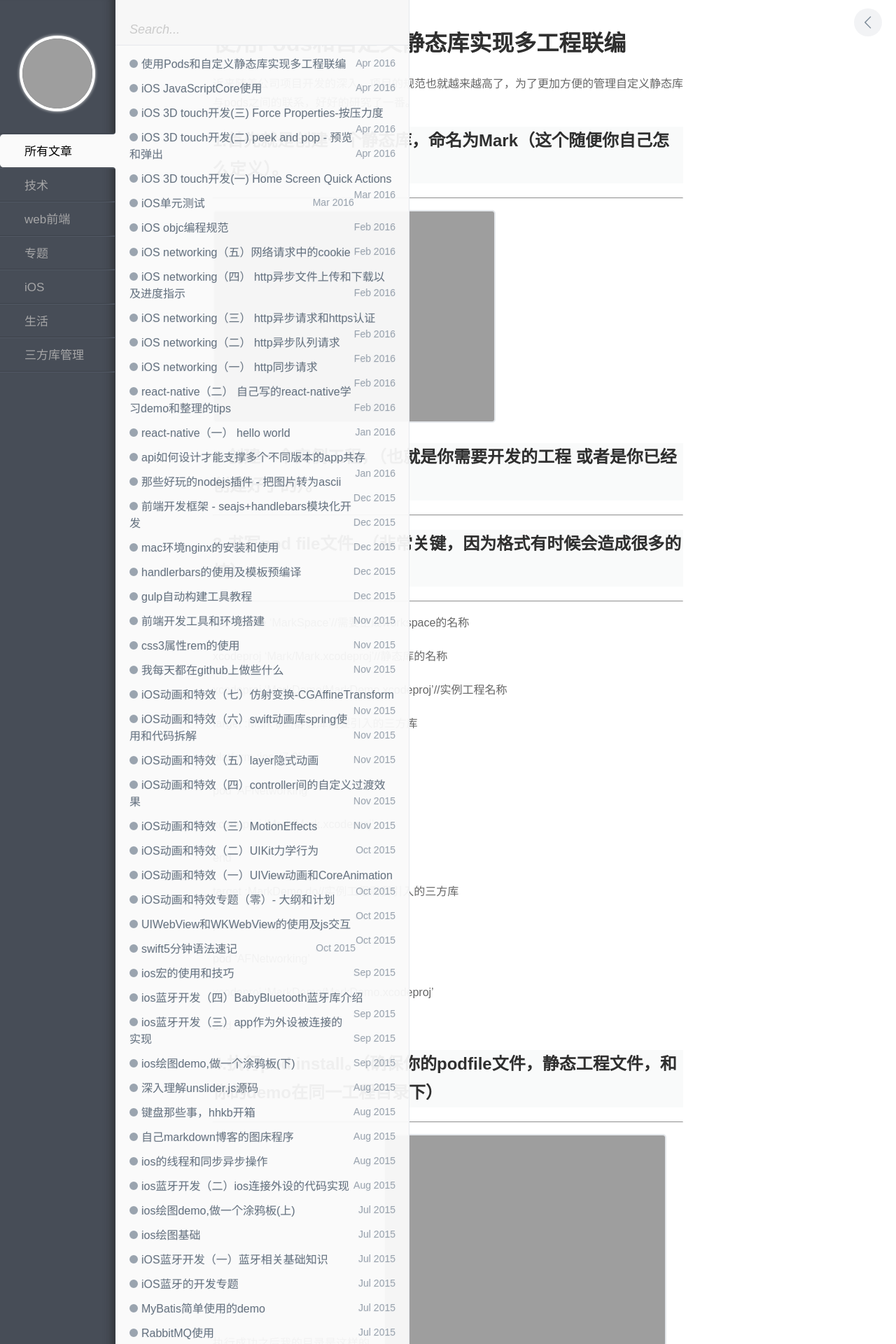
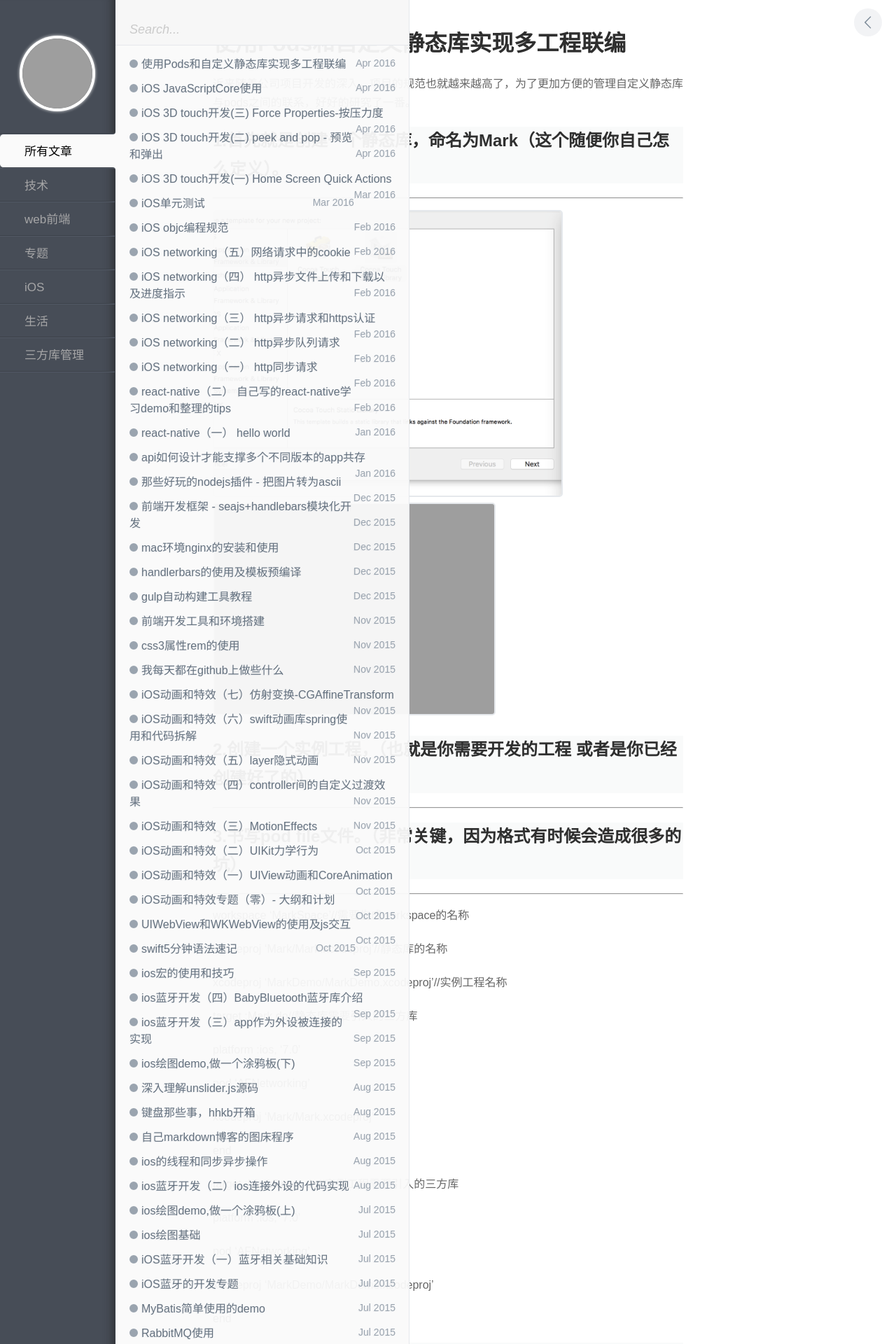
Before and after one commit to leonyue/leonyue.github.io, a Jekyll site: the page built from _posts/Carthage&Cocoapod/2016-04-12-pod-multi-project-manager.md, in a window 1280 px wide. Shown: the top 1920 px of the page at 70% size. Built offline with Jekyll 4.4.1, drawn with Linux system fonts in a browser that asks for light colours; comment, search, counter and statistics services are not loaded; grey boxes are pictures that could not be loaded.

Commit message:
Update 2016-04-12-pod-multi-project-manager.md

```diff
--- a/_posts/Carthage&Cocoapod/2016-04-12-pod-multi-project-manager.md
+++ b/_posts/Carthage&Cocoapod/2016-04-12-pod-multi-project-manager.md
@@ -13,6 +13,7 @@ description:
 
 ##  1.首先就是创建一个静态库，命名为Mark（这个随便你自己怎么定义）。
 ---
+<img src="http://leonyue.github.io/upload_images/80230176-7A80-46A5-B4CF-9EFE6D6B9A98.png" alt="Drawing" width="500px" />
 ![image](http://leonyue.github.io/upload_images/80230176-7A80-46A5-B4CF-9EFE6D6B9A98.png =500x)
 
 ##  2.创建一个实例工程，（也就是你需要开发的工程 或者是你已经创建好了的）。
```
